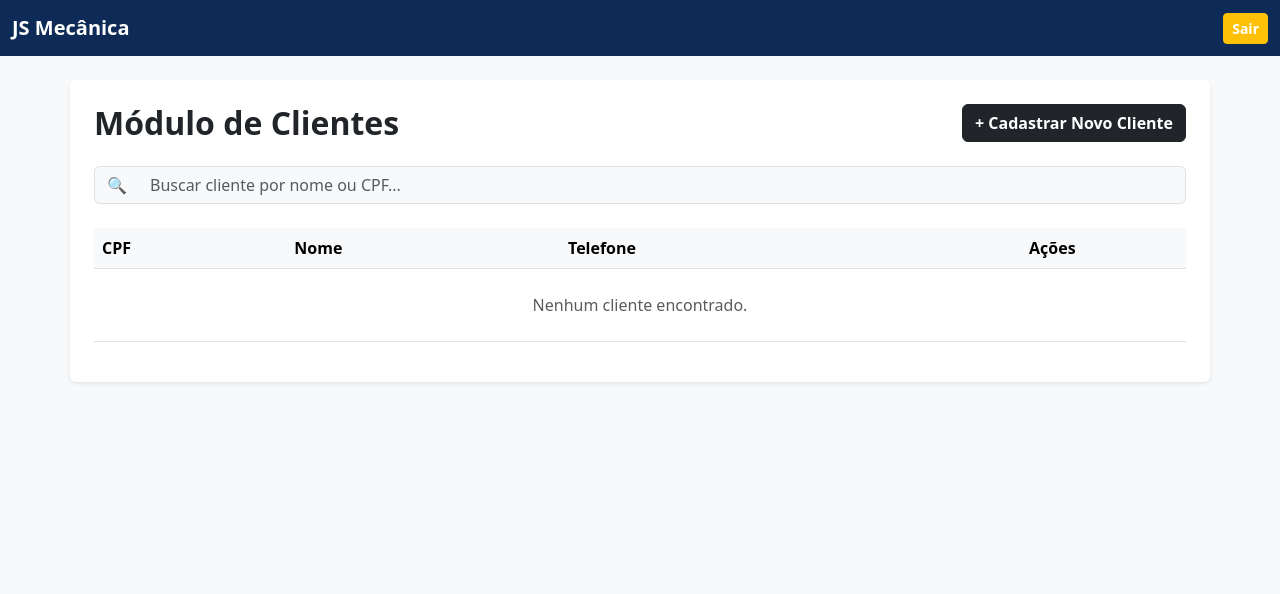
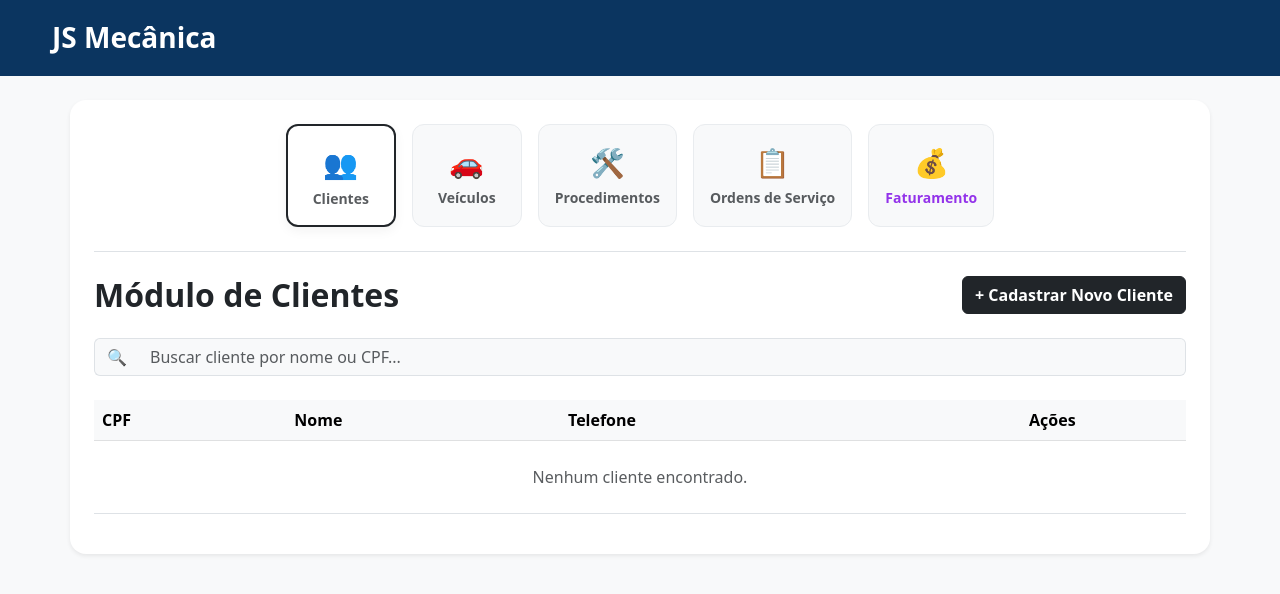
Before and after one commit to josesalustiano/JS_oficina_mecanica, a Django app: page /clientes/ in a window 1280 px wide. Shown: the top 594 px of the page. Run offline with Django 5.2, Linux system fonts and the light colour scheme; data that the repository does not hold is empty.

Commit message:
feat: muda título para link

```diff
--- a/oficina/templates/oficina/Cliente/TelaClientes.html
+++ b/oficina/templates/oficina/Cliente/TelaClientes.html
@@ -4,19 +4,42 @@
 <head>
     <meta charset="UTF-8">
     <meta name="viewport" content="width=device-width, initial-scale=1.0">
-    <title>Módulo de Clientes - JS Mecânica</title>
+    <title>JS Mecânica</title>
     <link href="https://cdn.jsdelivr.net/npm/bootstrap@5.3.0/dist/css/bootstrap.min.css" rel="stylesheet">
+    <link rel="stylesheet" href="{% static 'css/style.css' %}">
 </head>
 <body class="bg-light">
 
-    <nav class="navbar navbar-dark mb-4" style="background-color: #0d2b56;">
+    <nav class="navbar navbar-custom py-3 px-4">
         <div class="container-fluid">
-            <a class="navbar-brand fw-bold" href="/">JS Mecânica</a>
-            <a href="#" class="btn btn-warning btn-sm text-white fw-bold">Sair</a>
+            <a class="navbar-brand text-white mb-0 h1 fw-bold fs-3 ms-3" href="{% url 'Dashboard' %}">JS Mecânica</a>
         </div>
     </nav>
 
-    <div class="container bg-white p-4 rounded shadow-sm">
+    <div class="container mt-4 bg-white p-4 rounded-4 shadow-sm mb-5">
+
+        <div class="d-flex justify-content-center gap-3 flex-wrap border-bottom pb-4 mb-4">
+            <a href="{% url 'TelaClientes' %}" class="nav-card p-3 active">
+                <div class="fs-3">👥</div>
+                <div class="fw-bold small mt-1 text-muted">Clientes</div>
+            </a>
+            <a href="{% url 'TelaVeiculos' %}" class="nav-card p-3">
+                <div class="fs-3">🚗</div>
+                <div class="fw-bold small mt-1 text-muted">Veículos</div>
+            </a>
+            <a href="{% url 'TelaProcedimentos' %}" class="nav-card p-3">
+                <div class="fs-3">🛠️</div>
+                <div class="fw-bold small mt-1 text-muted">Procedimentos</div>
+            </a>
+            <a href="{% url 'TelaOS' %}" class="nav-card p-3">
+                <div class="fs-3">📋</div>
+                <div class="fw-bold small mt-1 text-muted">Ordens de Serviço</div>
+            </a>
+            <a href="{% url 'TelaCobrancas' %}" class="nav-card p-3">
+                <div class="fs-3">💰</div>
+                <div class="fw-bold small mt-1 text-purple-highlight">Faturamento</div>
+            </a>
+        </div>
 
         <div class="d-flex justify-content-between align-items-center mb-4">
             <h2 class="fw-bold text-dark mb-0">Módulo de Clientes</h2>
```
